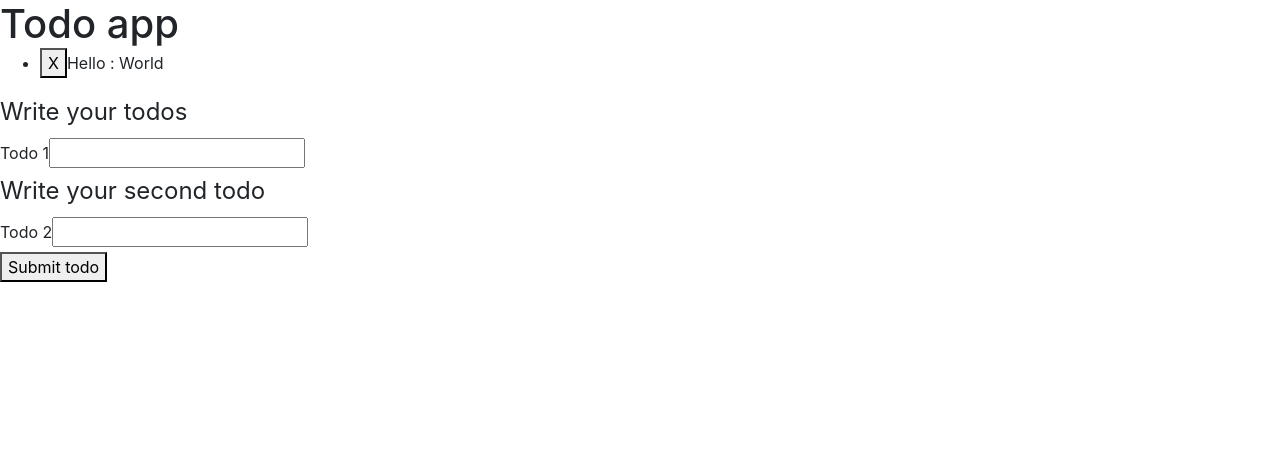
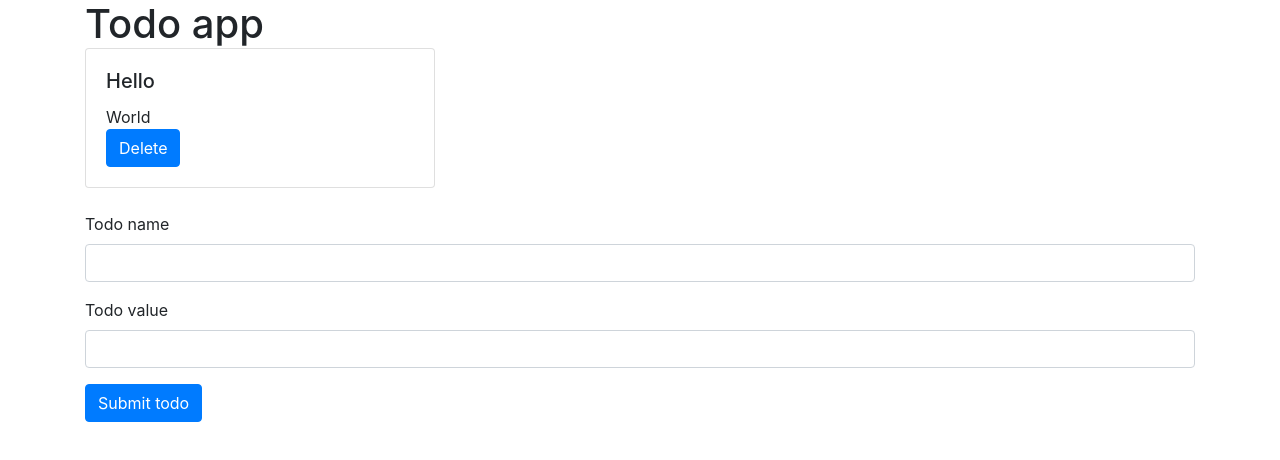
Before and after one commit to iigmir/v3-todolist, a Vue app: page /#/ in a window 1280 px wide. Shown: the top 460 px of the page. Built offline with nearby package versions, Linux system fonts and the light colour scheme.

Commit message:
Move cards

```diff
--- /dev/null
+++ b/src/components/Card.vue
@@ -0,0 +1,34 @@
+<template>
+    <article class="card">
+        <div class="card-body">
+            <h5 class="card-title">{{ item.name }}</h5>
+            <p class="card-text">{{ item.value }}</p>
+            <a href="javascript:;" class="btn btn-primary">Delete</a>
+        </div>
+    </article>
+</template>
+
+<script>
+export default {
+    name: "Card",
+    props:
+    {
+        data: {
+            type: Object,
+            default: () => ({
+                item: {
+                    name: "",
+                    value: "",
+                },
+                index: -1
+            }),
+        }
+    },
+    computed:
+    {
+        item() {
+            return this.data.item;
+        }
+    }
+};
+</script>
--- a/src/views/Todo/Forms.vue
+++ b/src/views/Todo/Forms.vue
@@ -1,16 +1,14 @@
 <template>
     <form v-on:submit="event.submit">
-        <fieldset>
-            <legend>Write your todos</legend>
-            <label for="todo-name">Todo 1</label>
-            <input type="text" id="todo-name" name="todo-name" v-model="data.todo_name" />
-        </fieldset>
-        <fieldset>
-            <legend>Write your second todo</legend>
-            <label for="todo-value">Todo 2</label>
-            <input type="text" id="todo-value" name="todo-value" v-model="data.todo_value" />
-        </fieldset>
-        <button type="submit">Submit todo</button>
+        <div class="form-group">
+            <label for="todo-name">Todo name</label>
+            <input type="text" id="todo-name" name="todo-name" class="form-control" v-model="data.todo_name" />
+        </div>
+        <div class="form-group">
+            <label for="todo-value">Todo value</label>
+            <input type="text" id="todo-value" name="todo-value" class="form-control" v-model="data.todo_value" />
+        </div>
+        <button type="submit" class="btn btn-primary">Submit todo</button>
     </form>
 </template>
 
--- a/src/views/Todo/index.vue
+++ b/src/views/Todo/index.vue
@@ -1,14 +1,28 @@
 <template>
-    <main>
+    <main class="container">
         <h1>Todo app</h1>
-        <div>
+        <div class="row row-cols-3">
+            <div class="col mb-4" v-for="(item, index) in todos" v-bind:key="index">
+                <Card v-bind:data="{ item, index }" v-on:emit="remove_todo" />
+            </div>
+        </div>
+        <!-- <div>
             <ul>
                 <li v-for="(item, index) in todos" v-bind:key="index">
                     <button v-on:click="remove_todo(index)">X</button>
                     <span>{{ item.name }} : {{ item.value }}</span>
                 </li>
             </ul>
-        </div>
+        </div> -->
+        <!-- <article class="card-group row-cols-3">
+            <section class="card" v-for="(item, index) in todos" v-bind:key="index">
+                <div class="card-body">
+                    <h5 class="card-title">Card title</h5>
+                    <p class="card-text">Some quick example text to build on the card title and make up the bulk of the card's content.</p>
+                    <a href="#" class="btn btn-primary">Go somewhere</a>
+                </div>
+            </section>
+        </article> -->
         <div>
             <Forms v-on:emit="add_todo" />
         </div>
@@ -17,11 +31,12 @@
 
 <script>
 import Forms from "./Forms.vue";
+import Card from "../../components/Card.vue";
 
 export default {
     name: "Todo",
     components: {
-        Forms
+        Forms, Card,
     },
     data: () => ({
         todos: [
```
